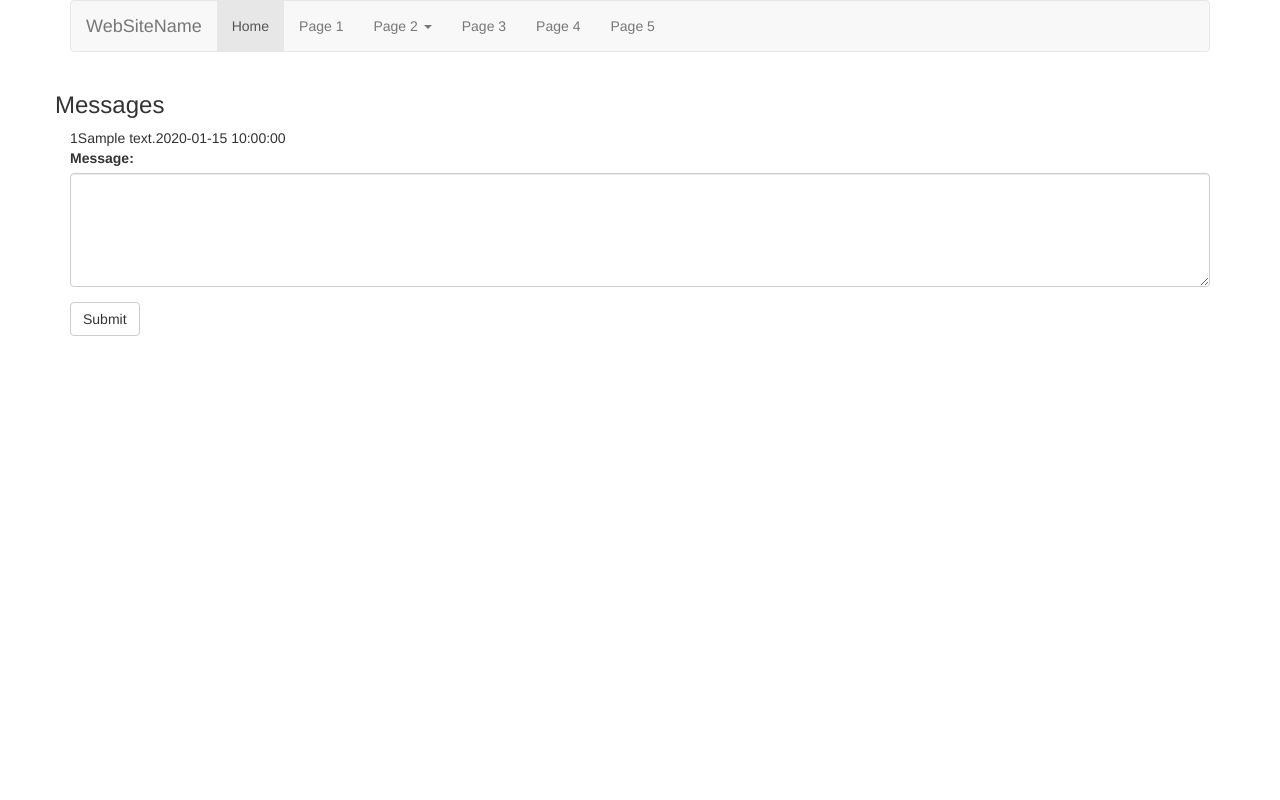
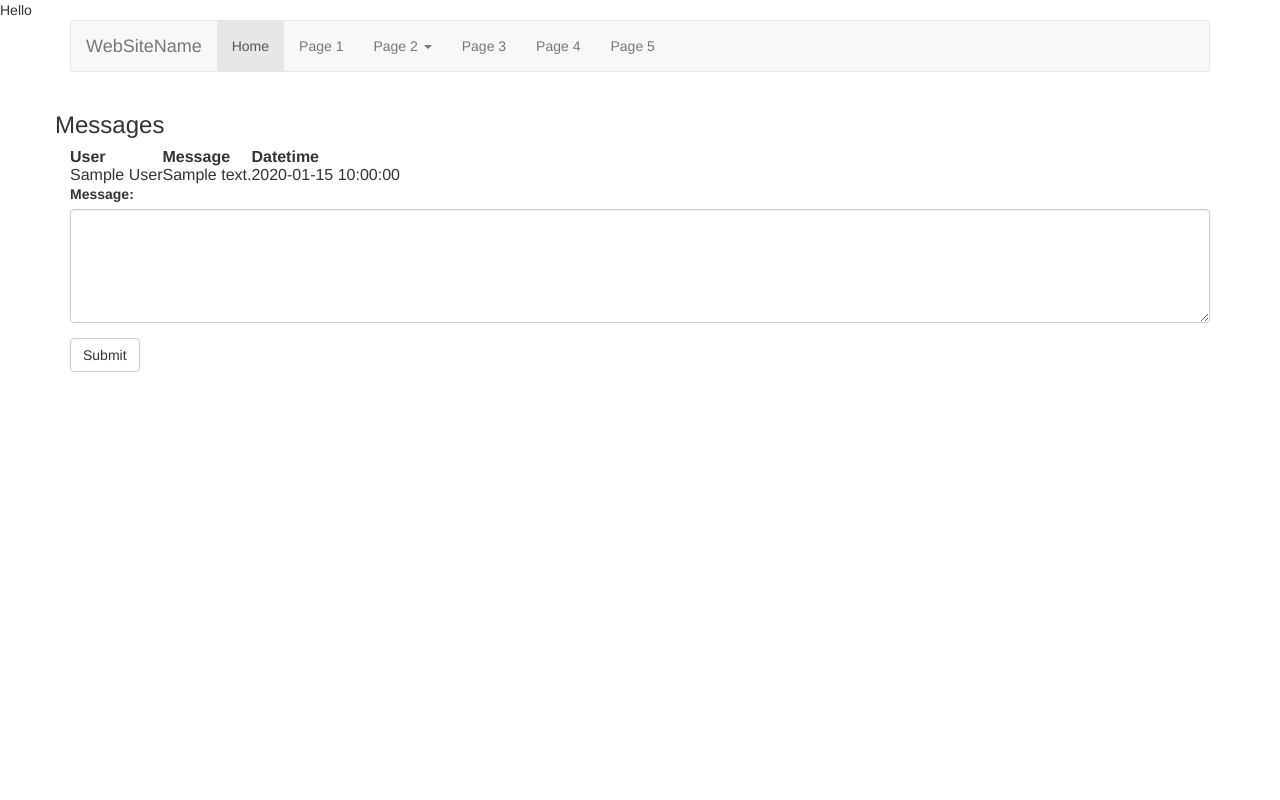
Before and after one commit to danattridge/simplechat, a PHP site: page / in a window 1280 px wide. Run offline with PHP 8.4, Linux system fonts and the light colour scheme; tables that the repository leaves empty hold one stand-in row (values such as "Sample post").

Commit message:
General additions

```diff
--- a/inc/class.simplechat.php
+++ b/inc/class.simplechat.php
@@ -86,15 +86,16 @@ class SimpleChat {
 	{
 
 		$conversation = '';
-		$result = $this->db->query("SELECT * FROM `sc_message`");
+		$result = $this->db->query("SELECT * FROM `sc_message` m LEFT JOIN `sc_user` u ON m.user_id = u.ID");
 
 
 		$tableStr = '';
 		$tableStr .= '<table>';
+		$tableStr .= '<tr><th>User</th><th>Message</th><th>Datetime</th></tr>';
 
 		while ($row = $result->fetch_assoc()){
 			$tableStr .= '<tr>';
-			$tableStr .= '<td>' . $row['user_id'] . '</td><td>' . stripslashes($row['message']) . '</td><td>' . stripslashes($row['datetime_posted']) . '</td>';
+			$tableStr .= '<td>' . $row['first_name'] . ' ' . $row['surname'] .'</td><td>' . stripslashes($row['message']) . '</td><td>' . stripslashes($row['datetime_posted']) . '</td>';
 			$tableStr .= '</tr>';
 		}
 
--- a/index.php
+++ b/index.php
@@ -1,5 +1,6 @@
 <?php
 
+echo 'Hello';
 require_once 'inc/config.php';
 require_once 'inc/class.helper.php';
 require_once 'inc/class.simplechat.php';
```
